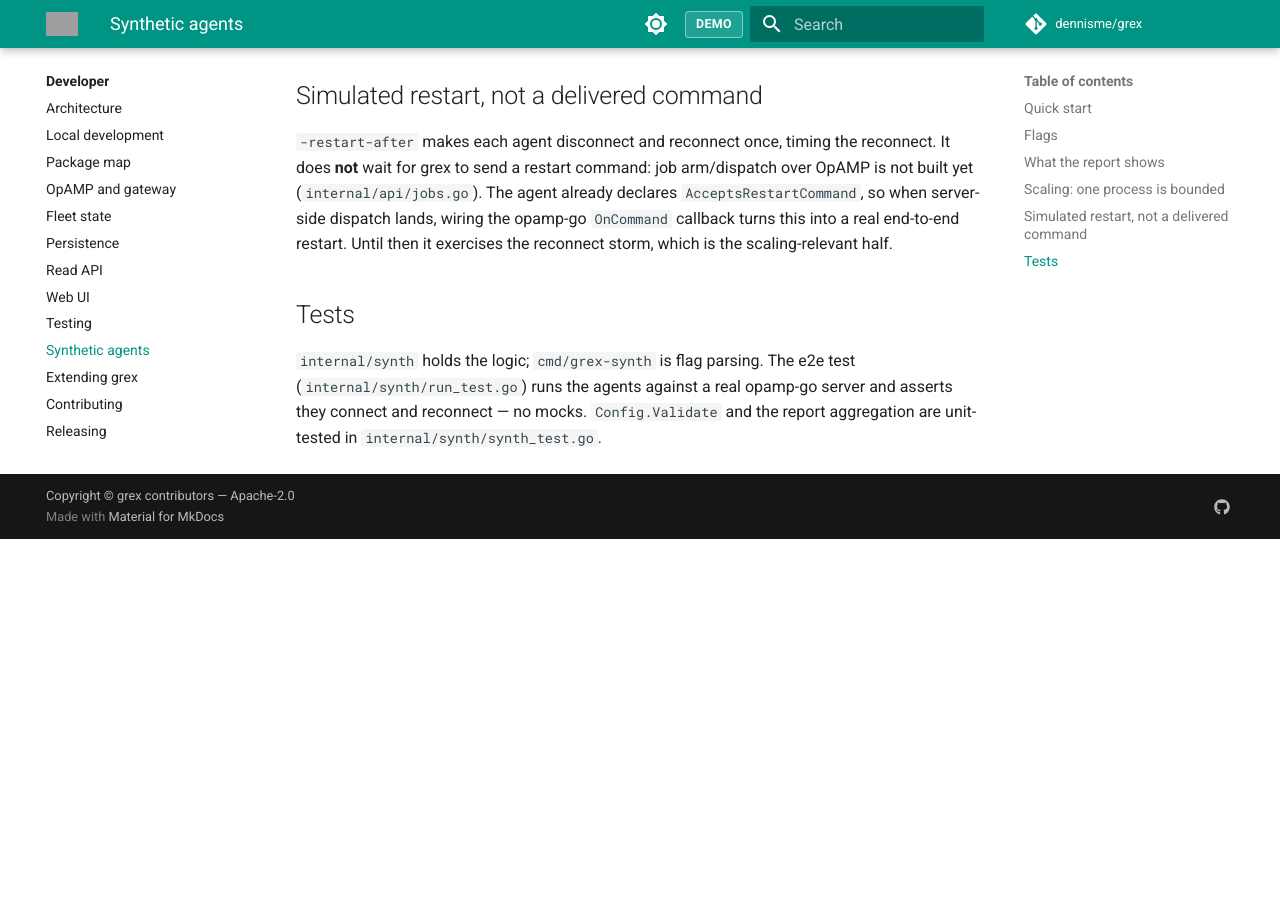
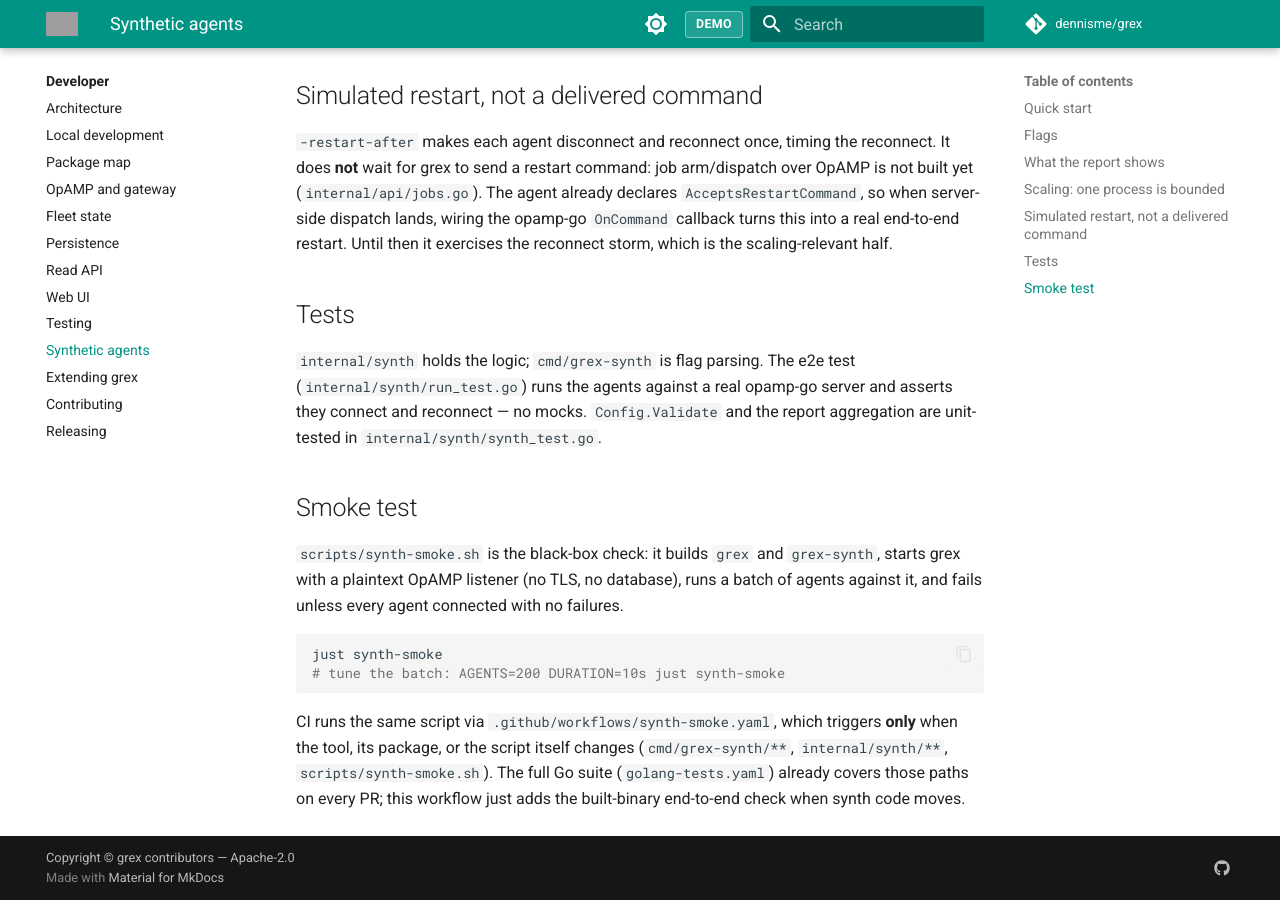
Before and after one commit to cxdy/grex, an MkDocs documentation site: the page built from docs/developer/synthetic-agents.md, in a window 1280 px wide and 900 px high, scrolled down 2532 px. Built offline with MkDocs 1.6.1 and Material for MkDocs 9.7.7, drawn with Linux system fonts in a browser that asks for light colours; comment, search, counter and statistics services are not loaded; before the commit the page ends 3071 px from its top, so only the background shows below that; grey boxes are pictures that could not be loaded.

Commit message:
chore: more local testing of synth

````diff
--- a/docs/developer/synthetic-agents.md
+++ b/docs/developer/synthetic-agents.md
@@ -112,3 +112,22 @@ scaling-relevant half.
 test (`internal/synth/run_test.go`) runs the agents against a real opamp-go
 server and asserts they connect and reconnect — no mocks. `Config.Validate`
 and the report aggregation are unit-tested in `internal/synth/synth_test.go`.
+
+## Smoke test
+
+`scripts/synth-smoke.sh` is the black-box check: it builds `grex` and
+`grex-synth`, starts grex with a plaintext OpAMP listener (no TLS, no
+database), runs a batch of agents against it, and fails unless every agent
+connected with no failures.
+
+```sh
+just synth-smoke
+# tune the batch: AGENTS=200 DURATION=10s just synth-smoke
+```
+
+CI runs the same script via `.github/workflows/synth-smoke.yaml`, which
+triggers **only** when the tool, its package, or the script itself changes
+(`cmd/grex-synth/**`, `internal/synth/**`, `scripts/synth-smoke.sh`). The
+full Go suite (`golang-tests.yaml`) already covers those paths on every PR;
+this workflow just adds the built-binary end-to-end check when synth code
+moves.
````
Also changed, not shown: 3 other files.
